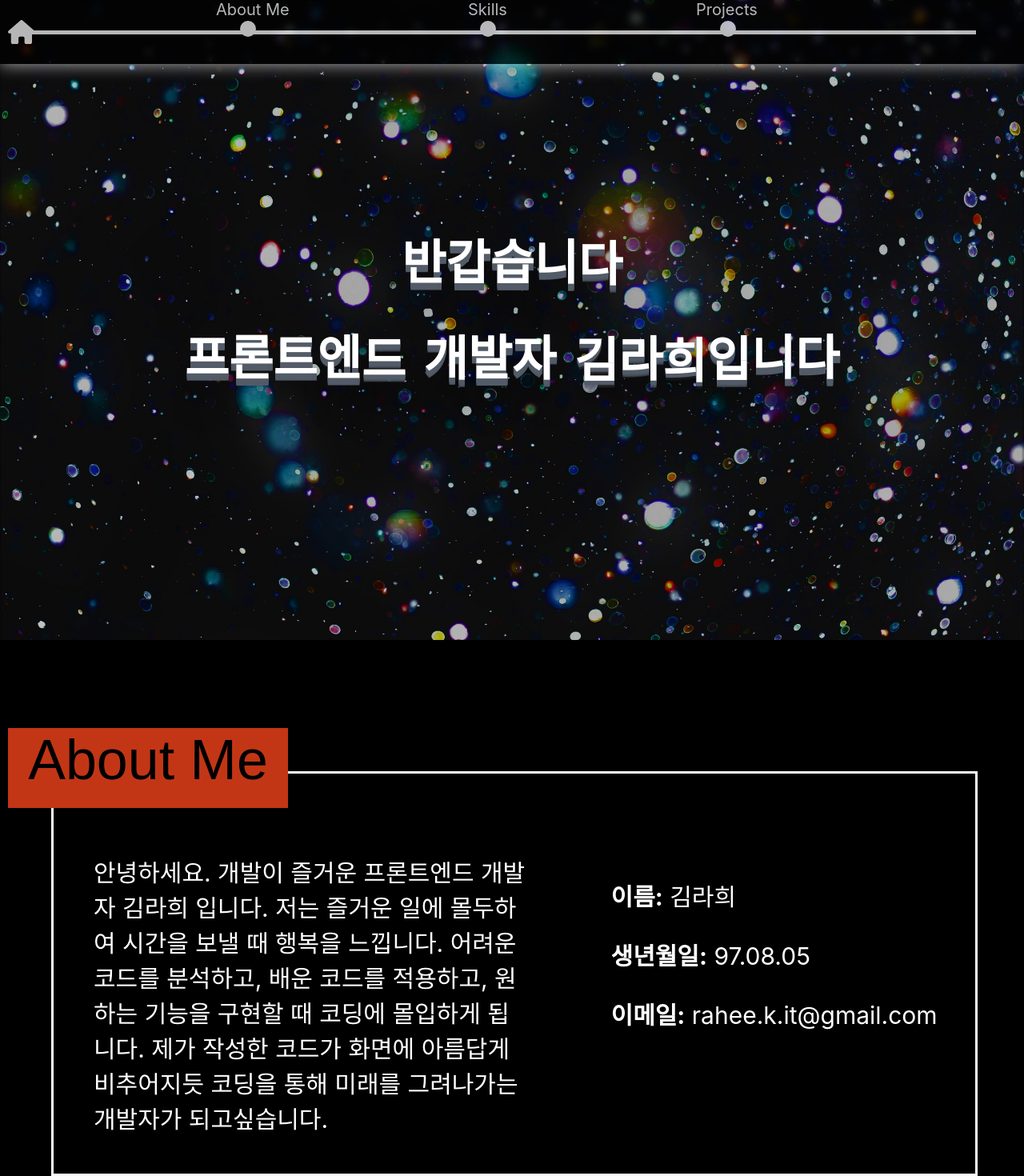
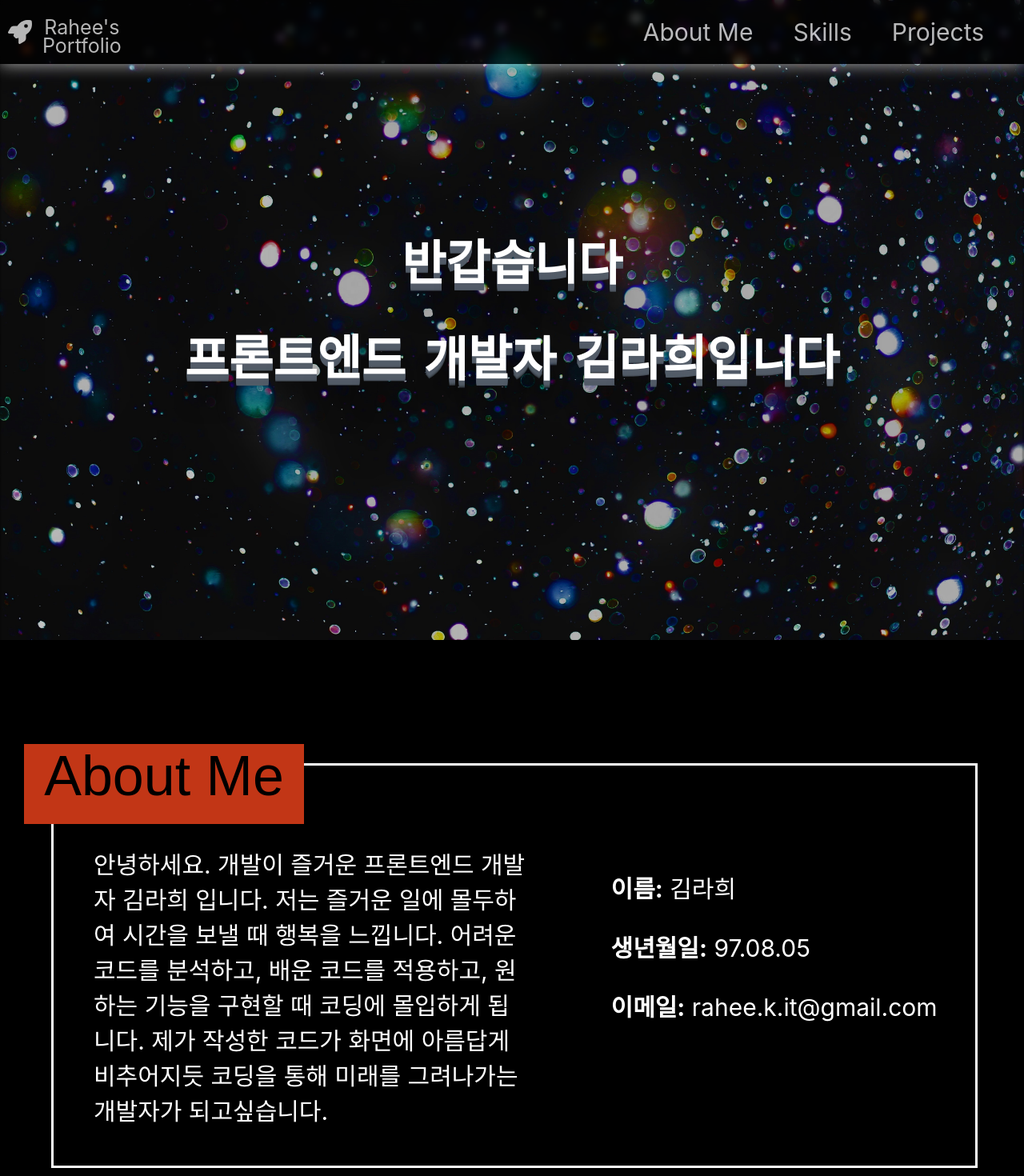
Before and after one commit to rahee-k-it/portfolio, a React (Create React App) app: page / in a window 1280 px wide. Shown: the top 1470 px of the page at 80% size. Built offline with nearby package versions, Linux system fonts and the light colour scheme; a web font is replaced by a local one.

Commit message:
네브바 탭 누르면 위치 이동함

```diff
--- a/src/components/AboutMe.jsx
+++ b/src/components/AboutMe.jsx
@@ -2,12 +2,12 @@ import React, { useState, useEffect } from 'react';
 import styled from 'styled-components';
 
 const Container = styled.div`
-  height: 600px;
+  height: 100vh;
   width: 100%;
   font-size: 30px;
   position: relative;
-  padding-top: 100px;
   background-color: black;
+  /* background-color: red; */
 `;
 
 const Title = styled.div`
@@ -18,7 +18,8 @@ const Title = styled.div`
   background-color: #c23616;
   font-size: 70px;
   font-family: fantasy;
-  margin: 10px;
+  top: 130px;
+  left: 30px;
   position: absolute;
   z-index: 1;
 `;
@@ -28,7 +29,7 @@ const ContentBox = styled.div`
   border-style: solid;
   height: 500px;
   width: 90%;
-  margin: 5% 5% 0% 5%;
+  margin: 12% 5% 0% 5%;
   position: absolute;
   display: flex;
   justify-content: center;
@@ -88,7 +89,7 @@ function AboutMe() {
   useEffect(() => {
     let observer;
     if (target) {
-      observer = new IntersectionObserver(handleIntersection);
+      observer = new IntersectionObserver(handleIntersection, { threshold: 0.4 });
       observer.observe(target);
     }
   }, [target]);
--- a/src/components/Character.jsx
+++ b/src/components/Character.jsx
@@ -2,11 +2,12 @@ import React, { useState, useEffect } from 'react';
 import styled from 'styled-components';
 
 const Container = styled.div`
-  height: 800px;
+  height: 100vh;
   width: 100%;
   font-size: 30px;
   display: flex;
   justify-content: center;
+  align-items: flex-end;
   background-color: black;
   /* background-color: green; */
 `;
@@ -81,7 +82,7 @@ function Character() {
   useEffect(() => {
     let observer;
     if (target) {
-      observer = new IntersectionObserver(handleIntersection);
+      observer = new IntersectionObserver(handleIntersection, { threshold: 0.4 });
       observer.observe(target);
     }
   }, [target]);
--- a/src/components/Header.jsx
+++ b/src/components/Header.jsx
@@ -8,7 +8,7 @@ const Container = styled.div`
   background-size: cover;
   background-position: 50% 70%;
 
-  -webkit-font-smoothing: antialiased;
+  /* -webkit-font-smoothing: antialiased; */
   display: flex;
   justify-content: center;
   align-items: center;
@@ -46,8 +46,8 @@ const Span = styled.span`
     transition: opacity 1s ease-in-out;
   }
   :nth-child(5) {
-    animation-delay: 0.4s;
-    transition: opacity 4s ease-in-out;
+    animation-delay: 0.2s;
+    transition: opacity 2s ease-in-out;
   }
   :nth-child(6) {
     animation-delay: 0.3s;
@@ -62,20 +62,20 @@ const Span = styled.span`
     transition: opacity 3s ease-in-out;
   }
   :nth-child(9) {
-    animation-delay: 0.5s;
-    transition: opacity 5s ease-in-out;
+    animation-delay: 0.1s;
+    transition: opacity 1s ease-in-out;
   }
   :nth-child(10) {
-    animation-delay: 0.7s;
-    transition: opacity 7s ease-in-out;
+    animation-delay: 0.2s;
+    transition: opacity 2s ease-in-out;
   }
   :nth-child(11) {
-    animation-delay: 0.6s;
-    transition: opacity 6s ease-in-out;
+    animation-delay: 0.1s;
+    transition: opacity 1s ease-in-out;
   }
   :nth-child(12) {
-    animation-delay: 0.4s;
-    transition: opacity 4s ease-in-out;
+    animation-delay: 0.2s;
+    transition: opacity 2s ease-in-out;
   }
   :nth-child(13) {
     animation-delay: 0.2s;
@@ -84,26 +84,6 @@ const Span = styled.span`
   :nth-child(14) {
     animation-delay: 0.1s;
     transition: opacity 1s ease-in-out;
-  }
-  :nth-child(15) {
-    animation-delay: 0.1s;
-    transition: opacity 1s ease-in-out;
-  }
-  :nth-child(16) {
-    animation-delay: 0.1s;
-    transition: opacity 1s ease-in-out;
-  }
-  :nth-child(17) {
-    animation-delay: 0.1s;
-    transition: opacity 1s ease-in-out;
-  }
-  :nth-child(18) {
-    animation-delay: 0.3s;
-    transition: opacity 3s ease-in-out;
-  }
-  :nth-child(19) {
-    animation-delay: 0.2s;
-    transition: opacity 2s ease-in-out;
   }
 
   @keyframes bounce {
--- a/src/components/NavBar.jsx
+++ b/src/components/NavBar.jsx
@@ -1,7 +1,7 @@
 import React, { useState, useEffect } from 'react';
 import styled from 'styled-components';
 import { FontAwesomeIcon } from '@fortawesome/react-fontawesome';
-import { faHouse, faCircle } from '@fortawesome/free-solid-svg-icons';
+import { faRocket } from '@fortawesome/free-solid-svg-icons';
 
 const Blur = styled.div`
   height: 80px;
@@ -19,49 +19,53 @@ const Container = styled.div`
   opacity: 0.7;
   font-size: 30px;
   display: flex;
-  justify-content: flex-start;
+  justify-content: space-between;
   align-items: center;
   position: fixed;
   z-index: 3;
   box-shadow: 0px 0px 20px 0px white;
 `;
 
-const ProgreBlurBar = styled.div`
-  height: 5px;
-  width: 1200px;
-  background-color: white;
-  position: absolute;
-  margin-left: 20px;
-  z-index: 5;
+const HomeBtn = styled.div`
+  cursor: pointer;
+  display: flex;
+  align-items: center;
 `;
 
-const HouseIcon = styled.div`
-  position: absolute;
+const Title = styled.div`
+  font-size: 25px;
+  color: white;
+`;
+
+const RocketIcon = styled.div`
+  display: flex;
+  justify-content: center;
+  align-items: center;
+  padding: 10px;
+  /* background-color: blue; */
   color: white;
   font-size: 30px;
-  margin-left: 10px;
   &:hover {
     cursor: pointer;
   }
-  z-index: 4;
 `;
 
-const LandMark = styled.div`
+const TapBox = styled.div`
   height: 80px;
-  position: absolute;
+  display: flex;
+  justify-content: center;
+  align-items: center;
+  /* border: 1px solid white; */
 `;
 
-const CircleDotIcon = styled.div`
-  position: absolute;
-  z-index: 5;
+const Tap = styled.div`
+  cursor: pointer;
+  margin-right: 50px;
   color: white;
-  font-size: 20px;
-`;
-
-const Text = styled.div`
-  color: white;
-  z-index: 6;
-  font-size: 20px;
+  font-size: 30px;
+  :hover {
+    border-bottom: 1px solid white;
+  }
 `;
 
 function NavBar() {
@@ -85,29 +89,61 @@ function NavBar() {
   return (
     <>
       <Container>
-        <HouseIcon>
-          <FontAwesomeIcon icon={faHouse} />
-        </HouseIcon>
-        <LandMark>
-          <Text style={{ marginLeft: '270px' }}>About Me</Text>
-          <CircleDotIcon>
-            <FontAwesomeIcon icon={faCircle} style={{ marginLeft: '300px' }} />
-          </CircleDotIcon>
-        </LandMark>
-        <LandMark>
-          <Text style={{ marginLeft: '585px' }}>Skills</Text>
-          <CircleDotIcon>
-            <FontAwesomeIcon icon={faCircle} style={{ marginLeft: '600px' }} />
-          </CircleDotIcon>
-        </LandMark>
-        <LandMark>
-          <Text style={{ marginLeft: '870px' }}>Projects</Text>
-          <CircleDotIcon>
-            <FontAwesomeIcon icon={faCircle} style={{ marginLeft: '900px' }} />
-          </CircleDotIcon>
-        </LandMark>
-        <ProgreBlurBar></ProgreBlurBar>
+        <HomeBtn
+          onClick={() => {
+            window.scrollTo({
+              top: 0,
+              behavior: 'smooth',
+            });
+          }}
+        >
+          <RocketIcon>
+            <FontAwesomeIcon icon={faRocket} />
+          </RocketIcon>
+          <Title>
+            <p style={{ height: '20px', backgroundColor: '', margin: '3px' }}>Rahee's</p>
+            <p style={{ height: '20px', backgroundColor: '', margin: '3px' }}>Portfolio</p>
+          </Title>
+        </HomeBtn>
+        <TapBox>
+          <Tap
+            style={{ backgroundColor: '' }}
+            onClick={() => {
+              window.scrollTo({
+                top: window.innerHeight,
+                behavior: 'smooth',
+              });
+            }}
+          >
+            About Me
+          </Tap>
+
+          <Tap
+            style={{ backgroundColor: '' }}
+            onClick={() => {
+              window.scrollTo({
+                top: window.innerHeight * 3,
+                behavior: 'smooth',
+              });
+            }}
+          >
+            Skills
+          </Tap>
+
+          <Tap
+            style={{ backgroundColor: '' }}
+            onClick={() => {
+              window.scrollTo({
+                top: window.innerHeight * 4,
+                behavior: 'smooth',
+              });
+            }}
+          >
+            Projects
+          </Tap>
+        </TapBox>
       </Container>
+
       <Blur></Blur>
     </>
   );
--- a/src/components/Project2.jsx
+++ b/src/components/Project2.jsx
@@ -4,30 +4,22 @@ import { FontAwesomeIcon } from '@fortawesome/react-fontawesome';
 import { faFile, faCalendarDays, faPeopleGroup, faGear } from '@fortawesome/free-solid-svg-icons';
 
 const Container = styled.div`
-  height: 700px;
-  /* background-color: #dff9fb; */
+  height: 100vh;
   font-size: 30px;
   position: relative;
-  padding: 80px;
+  padding: 0px 80px;
   background-color: black;
-  /* background-color: azure; */
-`;
-
-const Title = styled.div`
-  height: 100px;
-  width: 230px;
-  background-color: #ffa502;
-  font-size: 70px;
-  font-family: fantasy;
-  position: absolute;
-  top: 20px;
-  left: 20px;
-  z-index: 1;
+  /* background-color: #43ecec; */
 `;
 
 const FlexBox = styled.div`
   display: flex;
   justify-content: space-between;
+  align-items: flex-end;
+  height: 100vh;
+  box-sizing: border-box;
+
+  padding-bottom: 30px;
 
   opacity: ${({ opacity }) => (opacity ? '1' : '0')};
   transition: opacity 3s ease-in-out, transform 3s ease-in-out;
@@ -41,9 +33,8 @@ const FlexBox = styled.div`
 const ContentBox = styled.div`
   border-radius: 20px;
   width: 67%;
-  background-color: #ecf0f1;
   padding: 50px 15px 15px 15px;
-  margin-bottom: 50px;
+  /* margin-bottom: 50px; */
   background-image: url('image/gra.jpg');
   background-size: cover;
   background-position: 50% 100%;
@@ -53,8 +44,11 @@ const IntroBox = styled.div`
   height: 600px;
   width: 400px;
   text-align: start;
-  padding: 30px;
   color: white;
+  display: flex;
+  flex-direction: column;
+  justify-content: center;
+  padding-left: 10px;
 `;
 
 const Intro = styled.div`
@@ -90,13 +84,6 @@ const Typing = styled.div`
   }
 `;
 
-// const A = styled.div`
-//   /* background-color: pink; */
-//   height: 70px;
-//   display: flex;
-//   justify-content: center;
-// `;
-
 const Image = styled.div`
   height: 400px;
   background-image: url(${({ src }) => src});
@@ -120,7 +107,7 @@ function Project2() {
   useEffect(() => {
     let observer;
     if (target) {
-      observer = new IntersectionObserver(handleIntersection);
+      observer = new IntersectionObserver(handleIntersection, { threshold: 0.4 });
       observer.observe(target);
     }
   }, [target]);
@@ -131,7 +118,7 @@ function Project2() {
           <Wrapper>
             <Typing>Portfolio Site</Typing>
           </Wrapper>
-          <Image src='image/portfolio.png' />
+          <Image src='image/portfolioImage.png' />
         </ContentBox>
         <IntroBox>
           <Intro>
--- a/src/components/Skills.jsx
+++ b/src/components/Skills.jsx
@@ -2,7 +2,7 @@ import React, { useState, useEffect } from 'react';
 import styled from 'styled-components';
 
 const Container = styled.div`
-  height: 800px;
+  height: 100vh;
   width: 100%;
   background-color: #dff9fb;
   font-size: 30px;
@@ -19,7 +19,7 @@ const Title = styled.div`
   background-color: #3c40c6;
   font-size: 70px;
   font-family: fantasy;
-  margin: 10px;
+  margin: 120px 10px 10px 10px;
   position: absolute;
   z-index: 1;
 `;
@@ -34,7 +34,7 @@ const ContentBox = styled.div`
   height: 500px;
   width: 90%;
   background-color: #f1d28d;
-  margin: 5%;
+  margin: 12% 5% 0% 5%;
   position: absolute;
   display: flex;
   justify-content: center;
@@ -66,7 +66,7 @@ function Skills() {
   useEffect(() => {
     let observer;
     if (target) {
-      observer = new IntersectionObserver(handleIntersection);
+      observer = new IntersectionObserver(handleIntersection, { threshold: 0.4 });
       observer.observe(target);
     }
   }, [target]);
```
Also changed, not shown: src/components/Project1.jsx (+12 -9 lines), 1 other file (tests, documents, lock files or other folders).
